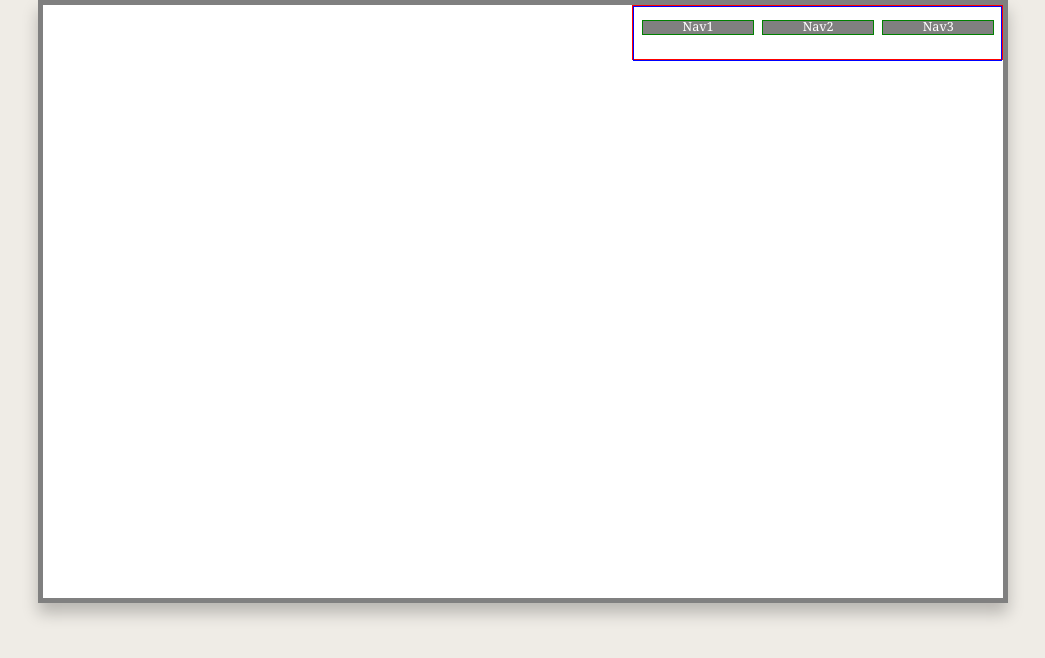
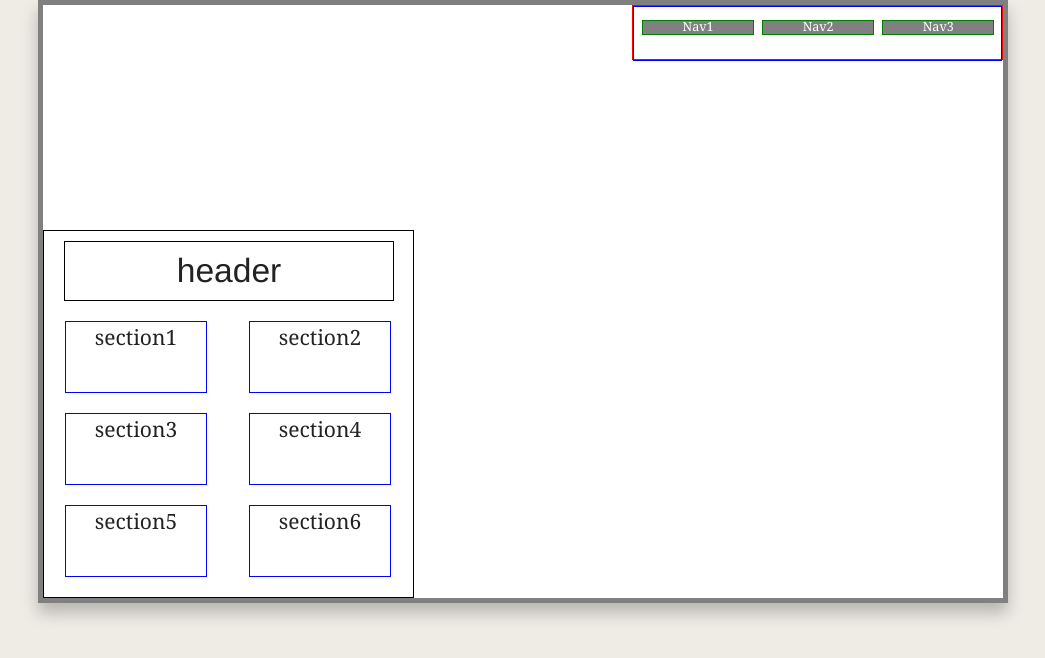
Before and after one commit to ethesx/IS683, a plain HTML site: page hw2/index.html in a window 1280 px wide. Shown: the whole page, without its empty margins (117-1162 px from the left). Drawn offline with nearby package versions, Linux system fonts and the light colour scheme.

Commit message:
Added aside, sections, header

```diff
--- a/hw2/css/main.css
+++ b/hw2/css/main.css
@@ -125,6 +125,7 @@ a:active {color:#000;}  /* selected link */
 a{text-decoration: none;}
 
 #divMain {
+    position:relative;
     width:960px;
     min-height:593px;
     margin:0 auto;
@@ -164,12 +165,44 @@ nav ul li{
 nav a{color:white!important;}
 
 
+#asideMainPage{
+    position:absolute;
+    bottom: 0;
+    width:369px;
+    height:366px;
+    border:1px solid black;
+}
+
+#asideMainPage header{
+
+    width:328px;
+    height:58px;
+    margin:10px 20px;
+    text-align: center;
+    line-height: 58px;
+    border:1px solid black;
+}
+
+#asideMainPage header h4{
+    padding: 0;
+    margin:0;
+}
+
+#asideMainPage #divSection{
 
 
+   /* border:1px solid red;*/
+}
+#asideMainPage #divSection section{
 
+    width:140px;
+    height:70px;
+    float:left;
+    margin:10px 21px;
+    text-align: center;
 
-
-
+    border:1px solid blue;
+}
 
 
 
--- a/hw2/index.html
+++ b/hw2/index.html
@@ -32,7 +32,24 @@
                 </ul>
             </nav>
 
+            <aside id="asideMainPage">
+                <header>
+                    <h4>header</h4>
+                </header>
+                <div id="divSection">
+                    <section>section1</section>
+                    <section>section2</section>
+                    <section>section3</section>
+                    <section>section4</section>
+                    <section>section5</section>
+                    <section>section6</section>
+                </div>
+            </aside>
 
+            <article>
+
+
+            </article>
 
 
 
```
